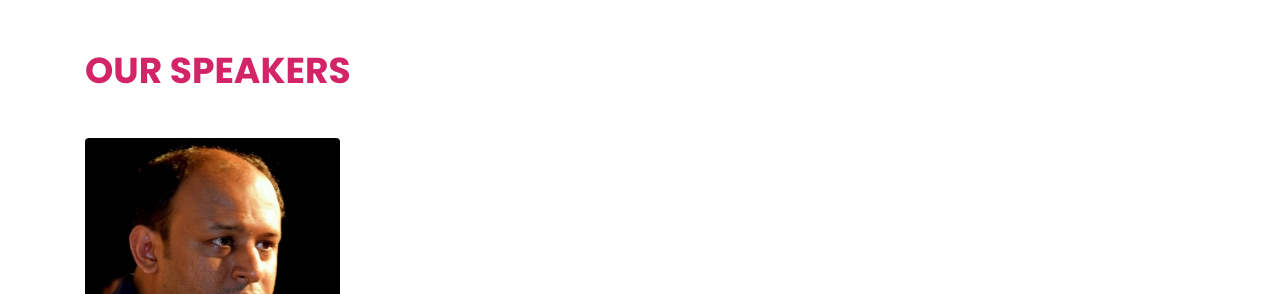
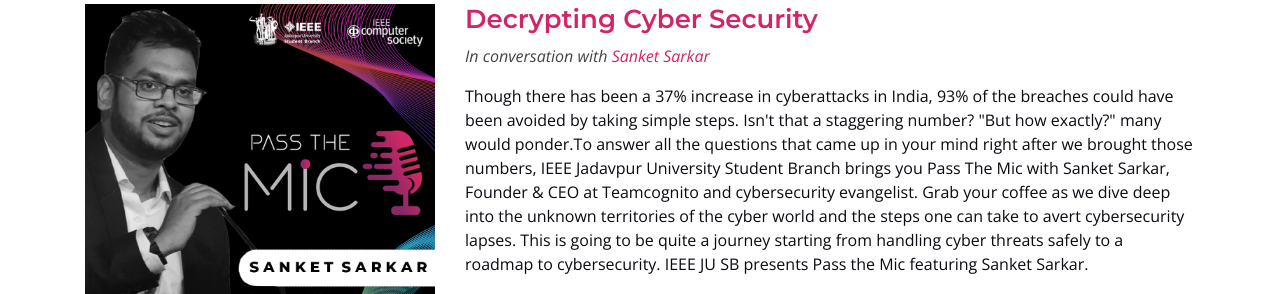
Before and after one commit to ieee-ju/ptm, a plain HTML site: page index.html in a window 1280 px wide. Shown: the part 2204-2498 px from the top of the page. Drawn offline with nearby package versions, Linux system fonts and the light colour scheme.

Commit message:
sanket sarkar added to both places , listen on spotify commented out from prev speaker

```diff
--- a/index.html
+++ b/index.html
@@ -331,11 +331,47 @@
                   href="https://open.spotify.com/episode/0DfqPKhXgSFRyBzwzVXmOr?si=I8xQyKKRTP2csVG6c4-O0g">Listen on <i
                     class="icofont-spotify" id="about"></i> spotify</a></div>
             </div-->
+            <!-- <div class="text-center text-lg-left">
+             <a href="https://open.spotify.com/show/0NLRE5Avgg50TSxZEe5qI1?si=KfgsCdWWRcypzLSY9KaYog"><img src="assets/img/spotify-podcast-badge-blk-grn-330x80.png" alt="" ></a>
+            </div> -->
+          </div>
+        </div>
+        <!--Sanket Sarkar Section Start-->
+        <div class="row content">
+          <div class="col-md-4 " data-aos="fade-right">
+            <img src="assets/img/sanket-poster.png" class="img-fluid" alt="">
+          </div>
+          <div class="col-md-8 " data-aos="fade-up">
+            <h3>Decrypting Cyber Security</h3>
+            <p class="font-italic">
+              In conversation with <a href="index.html#speaker">Sanket Sarkar</a>
+            </p>
+            <!--<ul>
+              <li><i class="icofont-check"></i> Ullamco laboris nisi ut aliquip ex ea commodo consequat.</li>
+              <li><i class="icofont-check"></i> Duis aute irure dolor in reprehenderit in voluptate velit.</li>
+              <li><i class="icofont-check"></i> Iure at voluptas aspernatur dignissimos doloribus repudiandae.</li>
+              <li><i class="icofont-check"></i> Est ipsa assumenda id facilis nesciunt placeat sed doloribus praesentium.</li>
+            </ul>-->
+            <div style="color: #090b11; font-size: 100%; font-family: 'Gill Sans MT',;">
+              Though there has been a 37% increase in cyberattacks in India, 93% of the breaches could have been avoided by taking simple steps.
+              Isn't that a staggering number? "But how exactly?" many would ponder.To answer all the questions that came up in your mind right
+              after we brought those numbers, IEEE Jadavpur University Student Branch brings you Pass The Mic with Sanket Sarkar, Founder & CEO at Teamcognito and cybersecurity evangelist.
+              Grab your coffee as we dive deep into the unknown territories of the cyber world and the steps one can take to avert cybersecurity lapses.
+              This is going to be quite a journey starting from handling cyber threats safely to a roadmap to cybersecurity.
+              IEEE JU SB presents Pass the Mic featuring Sanket Sarkar. <br> <br>
+            </div>
+            <!--div class="icon-box" data-aos="zoom-in" data-aos-delay="300" style=" ">
+              <div class="icon button" style="font-size: 23px; border: #d32467 2px solid; border-radius: 10%; "><a
+                  href="https://open.spotify.com/episode/0DfqPKhXgSFRyBzwzVXmOr?si=I8xQyKKRTP2csVG6c4-O0g">Listen on <i
+                    class="icofont-spotify" id="about"></i> spotify</a></div>
+            </div-->
             <div class="text-center text-lg-left">
              <a href="https://open.spotify.com/show/0NLRE5Avgg50TSxZEe5qI1?si=KfgsCdWWRcypzLSY9KaYog"><img src="assets/img/spotify-podcast-badge-blk-grn-330x80.png" alt="" ></a>
             </div>
           </div>
         </div>
+
+        <!--Sanket Sarkar End-->
       </div>
     </section>
 
@@ -554,6 +590,24 @@
               </div>
             </div>
           </div>
+          <!--Sanket Sarkar speaker start-->
+          <div class="col-lg-3 col-md-6">
+            <div class="member" data-aos="zoom-in" data-aos-delay="100">
+              <div class="pic"><img src="assets/img/team/sanket-speaker.jpeg" class="img-fluid" alt=""></div>
+              <div class="member-info">
+                <h4>Sanket Sarkar</h4>
+                <span>Founder & CEO, Teamcognito</span>
+                <div class="social">
+                  <a href="https://www.linkedin.com/in/infosecsanket/"><i class="icofont-linkedin"></i></a>
+                  <!-- <a href=""><i class="icofont-facebook"></i></a>
+                  <a href=""><i class="icofont-instagram"></i></a>
+                  <a href=""><i class="icofont-linkedin"></i></a> -->
+                </div>
+              </div>
+            </div>
+          </div>
+
+          <!--Sanket Sarkar speaker end-->
           <!-- <div class="col-lg-3 col-md-6 mt-5 mt-md-0">
             <div class="member" data-aos="zoom-in" data-aos-delay="200">
               <div class="pic"><img src="assets/img/team/team-2.jpg" class="img-fluid" alt=""></div>
```
Also changed, not shown: assets/img/sanket-poster.png (added), assets/img/team/sanket-speaker.jpeg (added).
